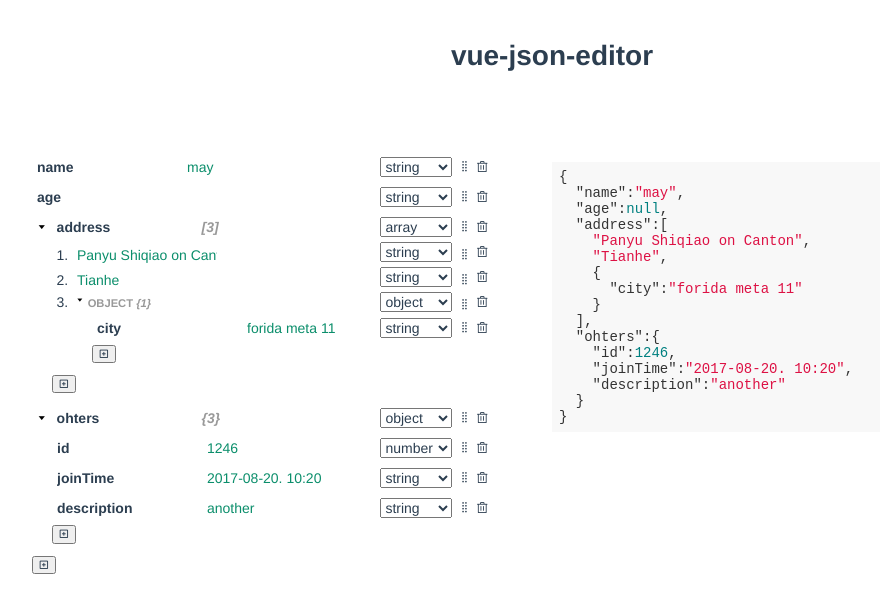
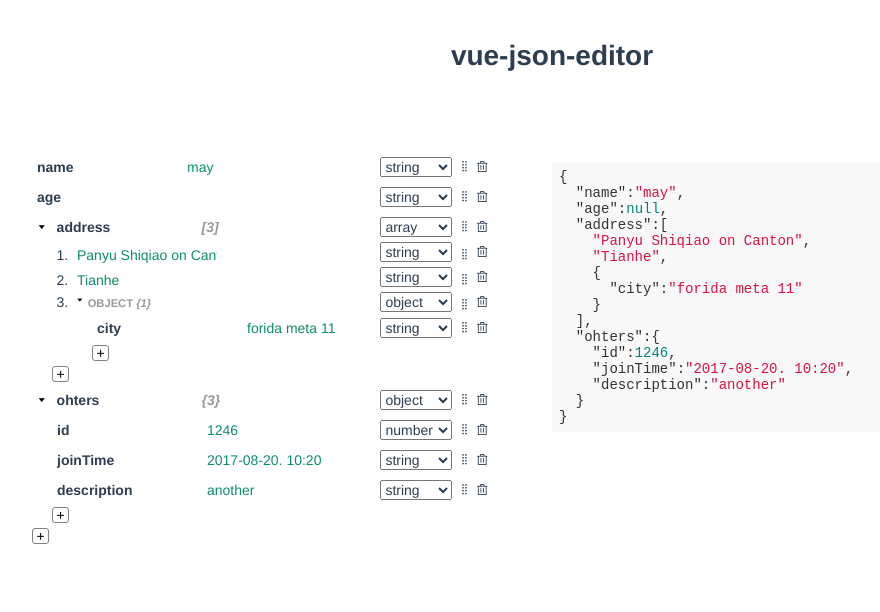
Before and after one commit to Kassaila/vue-json-editor, a Vue app: page / in a window 1280 px wide. Shown: the top 612 px of the page, without its empty margins (88-968 px from the left). Built offline with nearby package versions, Linux system fonts and the light colour scheme.

Commit message:
change add item

```diff
--- a/src/array-view.vue
+++ b/src/array-view.vue
@@ -99,10 +99,10 @@
     <button
       v-if="!toAddItem"
       type="button"
-      class="block add-key"
+      class="add-new-item"
       @click="addItem"
     >
-      <i class="v-json-edit-icon-add"></i>
+      +
     </button>
   </div>
 </template>
--- a/src/assets/styles/common.less
+++ b/src/assets/styles/common.less
@@ -2,6 +2,7 @@
 @import "./pure/buttons-min.less";
 @import "./pure/forms-min.less";
 @import "./fontello.less";
+@import "./main.less";
 
 p {
     margin: 0;
--- /dev/null
+++ b/src/assets/styles/main.less
@@ -0,0 +1,19 @@
+select {
+  cursor: pointer;
+}
+.add-new-item {
+  --size: 1em;
+  padding: 0 calc(var(--size) / 4);
+  color: black;
+  font-size: var(--size);
+  line-height: 1;
+  background-color: white;
+  border: 1px solid grey;
+  border-radius: 3px;
+  box-shadow: none;
+  outline: none;
+  &:hover {
+    color: green;
+    border-color: green;
+  }
+}
--- a/src/object-view.vue
+++ b/src/object-view.vue
@@ -101,10 +101,10 @@
     <button
       v-if="!toAddItem"
       type="button"
-      class="block add-key"
+      class="add-new-item"
       @click="addItem"
     >
-      <i class="v-json-edit-icon-add"></i>
+      +
     </button>
   </div>
 </template>
```
